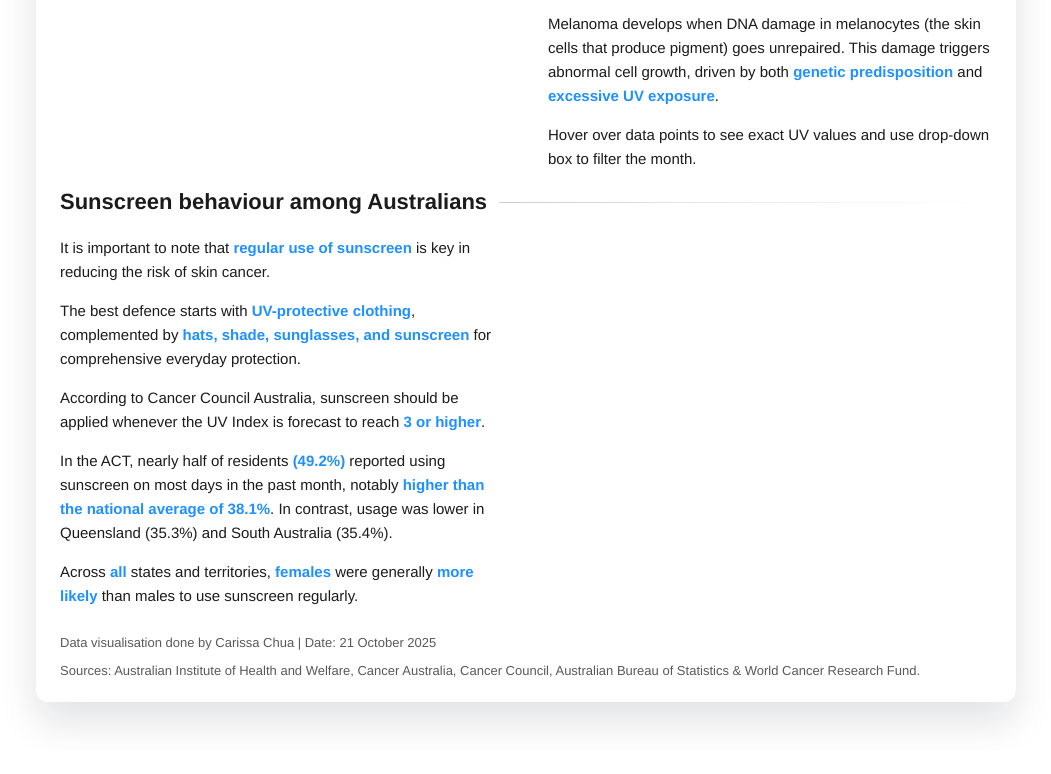
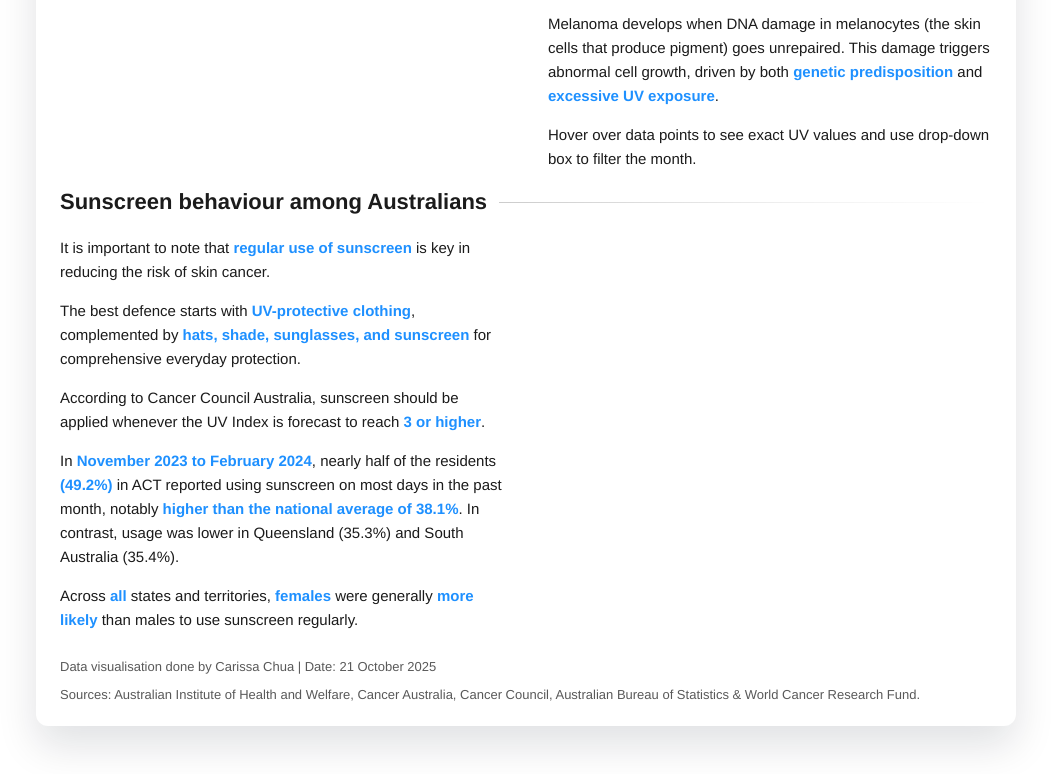
Before and after one commit to cchu0084/fit3179-a2, a plain HTML site: page index.html in a window 1280 px wide. Shown: the part 1589-2363 px from the top of the page, without its empty margins (114-1165 px from the left). Before the commit the page ends 2339 px from the top, so only its background shows below. Drawn offline with Linux system fonts and the light colour scheme; a script that the page names is missing.

Commit message:
Update index.html

```diff
--- a/index.html
+++ b/index.html
@@ -452,7 +452,7 @@ footer {
       applied whenever the UV Index is forecast to reach <span class="word-accent">3 or higher</span>.
     </p>
     <p>
-      In the ACT, nearly half of residents <span class="word-accent">(49.2%)</span> reported using sunscreen on most days in the past
+      In <span class="word-accent">November 2023 to February 2024</span>, nearly half of the residents <span class="word-accent">(49.2%)</span> in ACT reported using sunscreen on most days in the past
       month, notably <span class="word-accent">higher than the national average of 38.1%</span>. In contrast, usage was lower in Queensland (35.3%)
       and South Australia (35.4%).
     </p>
```
